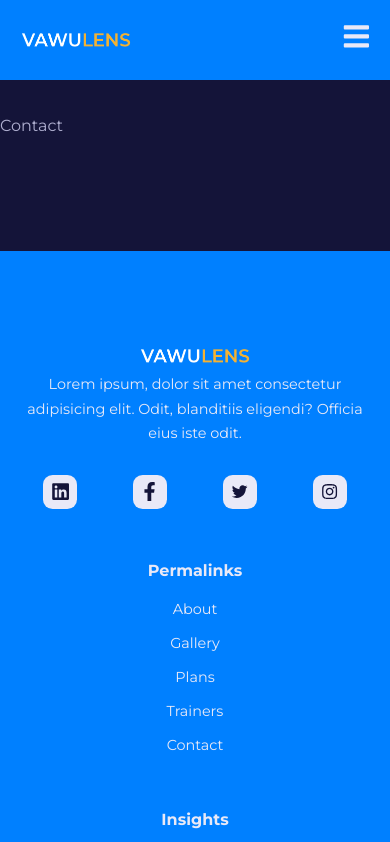
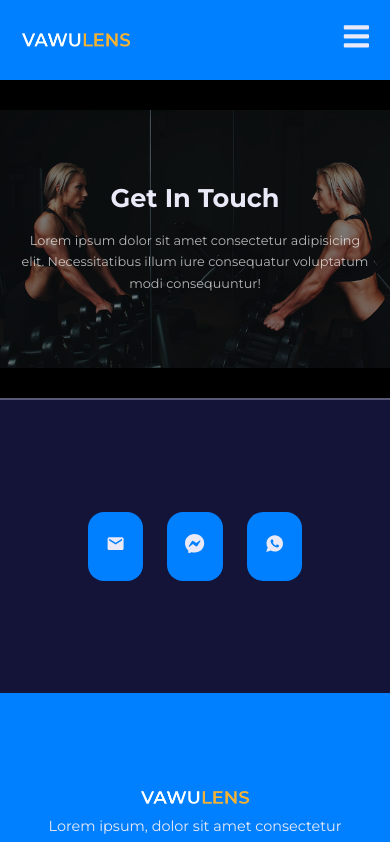
Before and after one commit to ManhPV0211/react-fitness-website, a React (Create React App) app: page /contact in a window 390 px wide. Shown: the top 842 px of the page. Built offline with nearby package versions, Linux system fonts and the light colour scheme.

Commit message:
2023.01.16

```diff
--- a/src/pages/Contact/Contact.css
+++ b/src/pages/Contact/Contact.css
@@ -0,0 +1,36 @@
+.contact__container {
+    display: grid;
+    place-items: center;
+}
+
+.contact__wrapper {
+    width: fit-content;
+    display: flex;
+    gap: 2rem;
+}
+
+.contact__wrapper a {
+    background: var(--primary-color);
+    font-size: 2rem;
+    border: 2px solid transparent;
+    padding: 2rem;
+    border-radius: 1.5rem;
+    transition: var(--transition);
+}
+
+.contact__wrapper a:hover {
+    background: transparent;
+    border-color: var(--gray-color-100);
+}
+
+@media screen and (max-width: 600px) {
+    .contact__wrapper {
+        gap: 1.5rem;
+    }
+
+    .contact__wrapper a {
+        padding: 1rem;
+        font-size: 1.2rem;
+        border-radius: 1rem;
+    }
+}
--- a/src/pages/Contact/Contact.jsx
+++ b/src/pages/Contact/Contact.jsx
@@ -8,7 +8,23 @@ import HeaderImage from "../../images/header_bg_2.jpg";
 import "./Contact.css";
 
 function Contact() {
-    return <section>Contact</section>
+    return (
+        <>
+        <Header title="Get In Touch" image={HeaderImage}>
+            Lorem ipsum dolor sit amet consectetur adipisicing elit. Necessitatibus illum iure consequatur voluptatum modi consequuntur!
+        </Header>
+
+        <section className="contact">
+            <div className="container contact__container">
+                <div className="contact__wrapper">
+                    <a href="" target="_blank"><MdEmail /></a>
+                    <a href="http://facebook.com" target="_blank"><BsMessenger /></a>
+                    <a href="http://whatsapp.com" target="_blank"><IoLogoWhatsapp /></a>
+                </div>
+            </div>
+        </section>
+        </>
+    )
 };
 
 export default Contact;
--- a/src/pages/Gallery/Gallery.css
+++ b/src/pages/Gallery/Gallery.css
@@ -0,0 +1,25 @@
+.gallery__container {
+    display: grid;
+    grid-template-columns: repeat(3, 1fr);
+}
+
+.gallery__container img {
+    border: 1rem solid transparent;
+    transition: var(--transition);
+}
+
+.gallery__container img:hover {
+    border-color: var(--gray-color-500);
+}
+
+@media screen and (max-width: 1024px) {
+    .gallery__container {
+        grid-template-columns: 1fr 1fr;
+    }
+}
+
+@media screen and (max-width: 600px) {
+    .gallery__container {
+        grid-template-columns: 1fr;
+    }
+}
--- a/src/pages/Gallery/Gallery.jsx
+++ b/src/pages/Gallery/Gallery.jsx
@@ -1,7 +1,29 @@
+import Header from "../../components/Header";
+import HeaderImage from "../../images/header_bg_3.jpg";
+
 import "./Gallery.css";
 
 function Gallery() {
-    return <section>Gallery</section>
+    const galleryLength = 15;
+    const images = [];
+
+    for(let i = 1; i <= galleryLength; i++) {
+        images.push(require(`../../images/gallery${i}.jpg`))
+    }
+
+    return (
+        <>
+        <Header title="Our Gallery" image={HeaderImage}>
+            Lorem ipsum dolor, sit amet consectetur adipisicing elit. Consectetur, id ipsam ipsa vitae tempore quaerat?
+        </Header>
+
+        <section className="gallery">
+            <div className="container gallery__container">
+                {images.map((img, index) => <img key={index} src={img} alt={`Gallery Of Pic${index+1}`} />)}
+            </div>
+        </section>
+        </>
+    )
 };
 
 export default Gallery;
--- a/src/pages/NotFound/NotFound.css
+++ b/src/pages/NotFound/NotFound.css
@@ -0,0 +1,9 @@
+.notfound__container {
+    text-align: center;
+    padding-top: 8rem;
+}
+
+.notfound__container .btn {
+    margin-top: 2rem;
+    display: block;
+}
--- a/src/pages/NotFound/NotFound.jsx
+++ b/src/pages/NotFound/NotFound.jsx
@@ -1,7 +1,14 @@
+import { Link } from "react-router-dom";
+
 import "./NotFound.css";
 
 function NotFound() {
-    return <section>NotFound</section>
+    return (
+    <section className="container notfound__container">
+        <h2>Page Not Found</h2>
+        <Link to="/" className="btn">Go Back Home</Link>
+    </section>
+    )
 };
 
 export default NotFound;
--- a/src/pages/Plans/Plans.jsx
+++ b/src/pages/Plans/Plans.jsx
@@ -1,7 +1,15 @@
+import Header from "../../components/Header";
+import HeaderImage from "../../images/header_bg_4.jpg";
+
+import {plans} from "../../data";
 import "./Plans.css";
 
 function Plans() {
-    return <section>Plans</section>
+    return (
+        <>
+        <Header title="Our Plans" image={HeaderImage}></Header>
+        </>
+    )
 };
 
 export default Plans;
```
